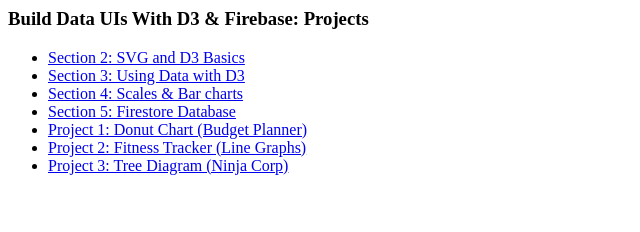
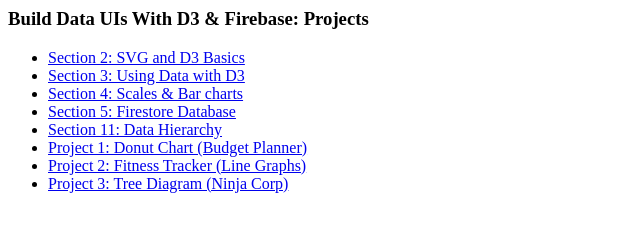
Before and after one commit to crhwebdev-courses/data-ui-with-d3-firebase, a plain HTML site: page index.html in a window 1280 px wide. Shown: the whole page, without its empty margins (0-640 px from the left). Drawn offline with Linux system fonts and the light colour scheme.

Commit message:
Hook up section11 index.html to main index.html

```diff
--- a/index.html
+++ b/index.html
@@ -12,6 +12,7 @@
       <li><a href="/section3/index.html">Section 3: Using Data with D3</a></li>
       <li><a href="/section4/index.html">Section 4: Scales & Bar charts</a></li>
       <li><a href="/section5/index.html">Section 5: Firestore Database</a></li>
+      <li><a href="/section11/index.html">Section 11: Data Hierarchy</a></li>
       <li>
         <a href="/project1/index.html"
           >Project 1: Donut Chart (Budget Planner)</a
```
